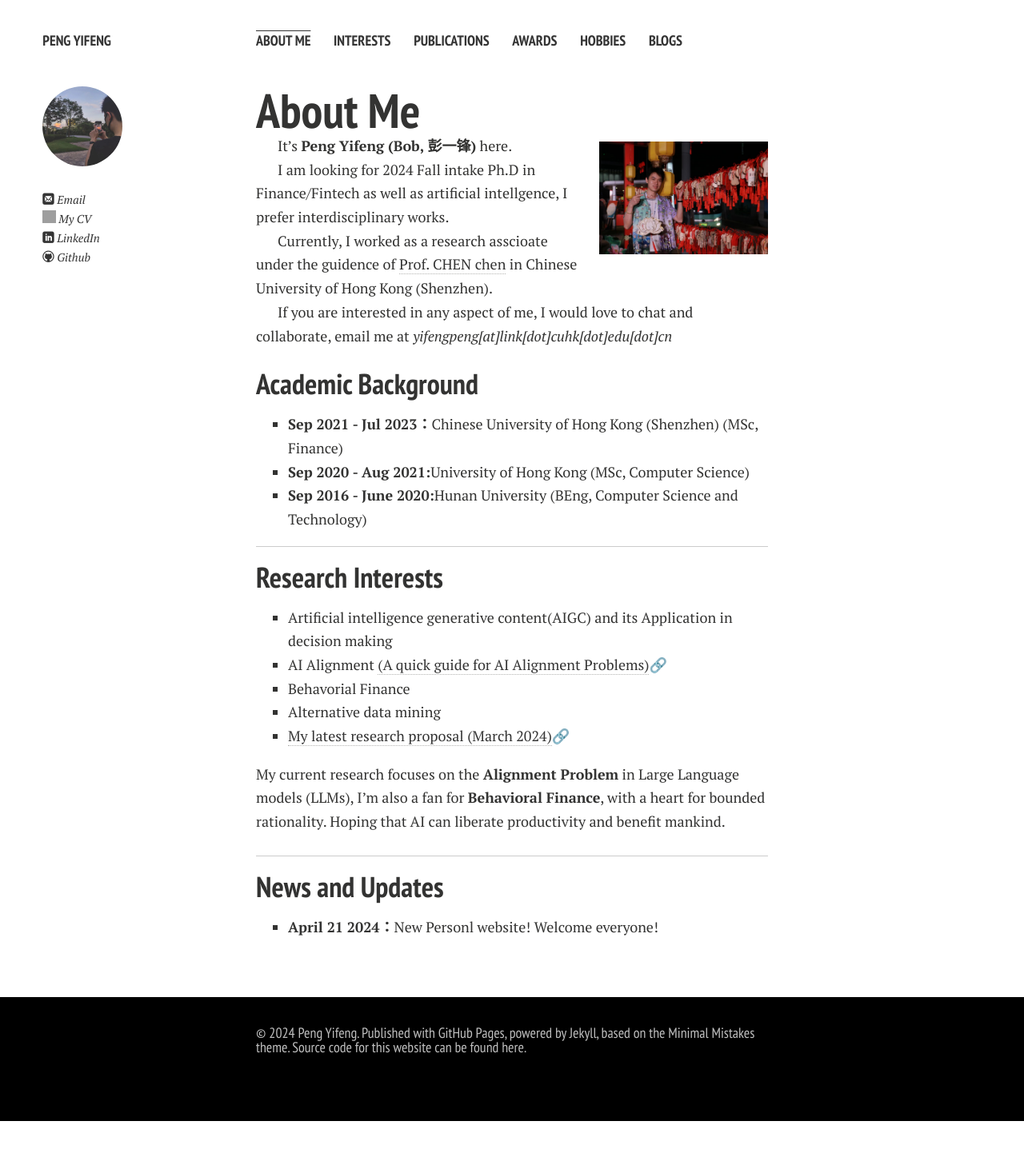
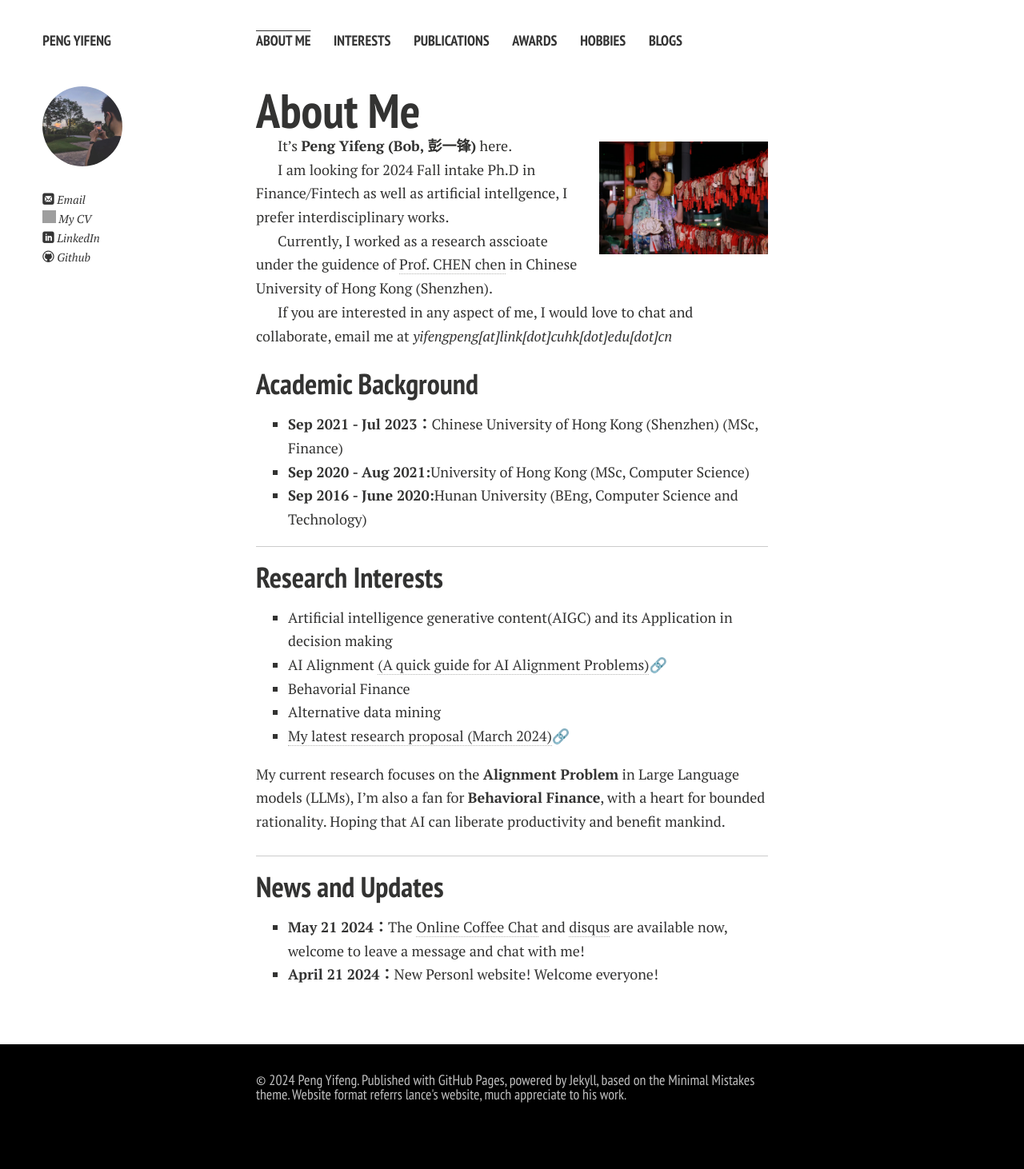
Before and after one commit to HeliumPeng/HeliumPeng.github.io, a Jekyll site: the page built from index.md, in a window 1280 px wide. Shown: the whole page at 80% size. Built offline with Jekyll 4.4.1, drawn with Linux system fonts in a browser that asks for light colours; nearby versions of some CDN libraries; comment, search, counter and statistics services are not loaded; a style sheet for code colours, icons or effects is not loaded; our own code applies the rules of GitHub Pages for plain Markdown files; before the commit the page ends 1402 px from its top, so only the background shows below that; grey boxes are pictures that could not be loaded.

Commit message:
修改页脚，增加了访客ip地址统计可视化

```diff
--- a/_includes/footer.html
+++ b/_includes/footer.html
@@ -1,12 +1,13 @@
 <h6>&copy; {{ site.time | date: '%Y' }} {{ site.owner.name }}.
-  Published with <a href="https://pages.github.com/" rel="nofollow">GitHub Pages</a>,
+  Published with <a href="https://github.com/HeliumPeng/HeliumPeng.github.io" rel="nofollow">GitHub Pages</a>,
   powered by <a href="https://jekyllrb.com" rel="nofollow">Jekyll</a>,
   based on the <a href="https://mademistakes.com/" rel="nofollow">Minimal Mistakes</a> theme.
-  Source code for this website can be found <a href="https://github.com/GuangLun2000/GuangLun2000.github.io" rel="nofollow">here</a>.
+  Website format referrs <a href="https://caihanlin.com/" rel="nofollow">lance's website, much appreciate to his work</a>.
 
+  <script type="text/javascript" id="clstr_globe" src="//clustrmaps.com/globe.js?d=JSnlub1rP5sJpwjUJgjd-L272J-NAhqB5tiONQyqRUo"></script>
   <!-- <script type="text/javascript" id="clstr_globe" src="//clustrmaps.com/globe.js?d=tGZ_4852x6Mm-PPomoo98e4y_CI8D9TmioGTO03Daik"></script> -->
 
 </h6>
 
 
-<!-- Lastly modified by Hanlin CAI in 2023/03/16 -->
+<!-- Lastly modified by Helium Peng in 2024/05/24 -->
--- a/index.md
+++ b/index.md
@@ -35,7 +35,7 @@
 ---
 
 ## News and Updates
-
+- **May 21 2024：**The [Online Coffee Chat](https://calendly.com/heliumbob/how-about-an-online-coffee-with-helium) and [disqus](https://heliumpeng.github.io/blogs/) are available now, welcome to leave a message and chat with me!
 - **April 21 2024：**New Personl website! Welcome everyone!
 
 
```
Also changed, not shown: interests.md (+3 -0 lines).
